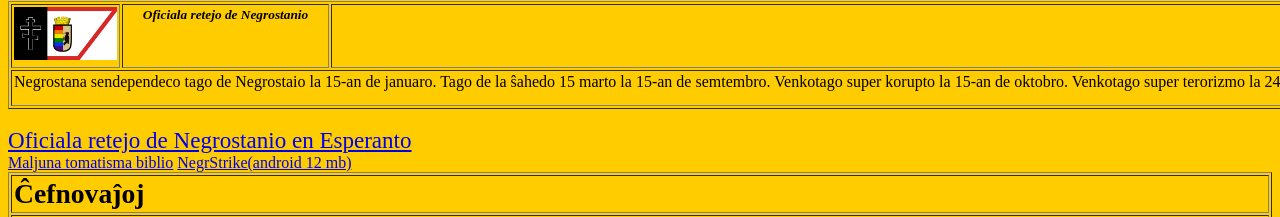
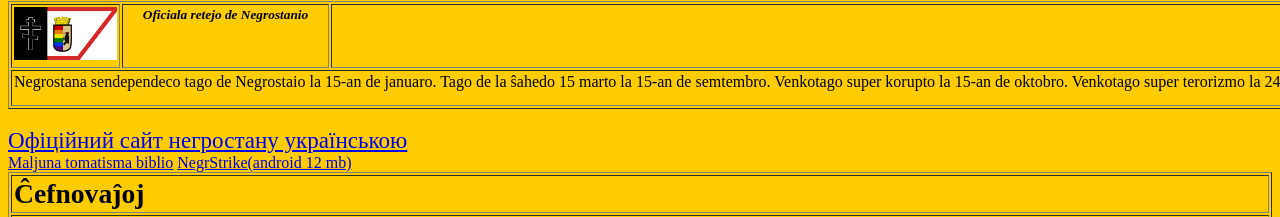
Before and after one commit to negrostan/negrostan, a plain HTML site: page eo.html in a window 1280 px wide. Shown: the part 93-310 px from the top of the page. Drawn offline with Linux system fonts and the light colour scheme.

Commit message:
Update eo.html

```diff
--- a/eo.html
+++ b/eo.html
@@ -35,7 +35,7 @@
 </table>
 
 <br>
-	<big><big><a href="index.html">Oficiala retejo de Negrostanio en Esperanto</a></big></big> <br>
+	<big><big><a href="index.html">Офіційний сайт негростану українською</a></big></big> <br>
 <a href="https://drive.google.com/file/d/1n3twJEOZEiernlpsvL7FyHs7ImBXeQ-j/view?usp=sharing">Maljuna tomatisma biblio</a>
 <a href="https://drive.google.com/file/d/1xu_17Gsj48uw_XNoM_ZMgtss3wgBzifZ/view?usp=drive_link">NegrStrike(android 12 mb)</a>
 
```
